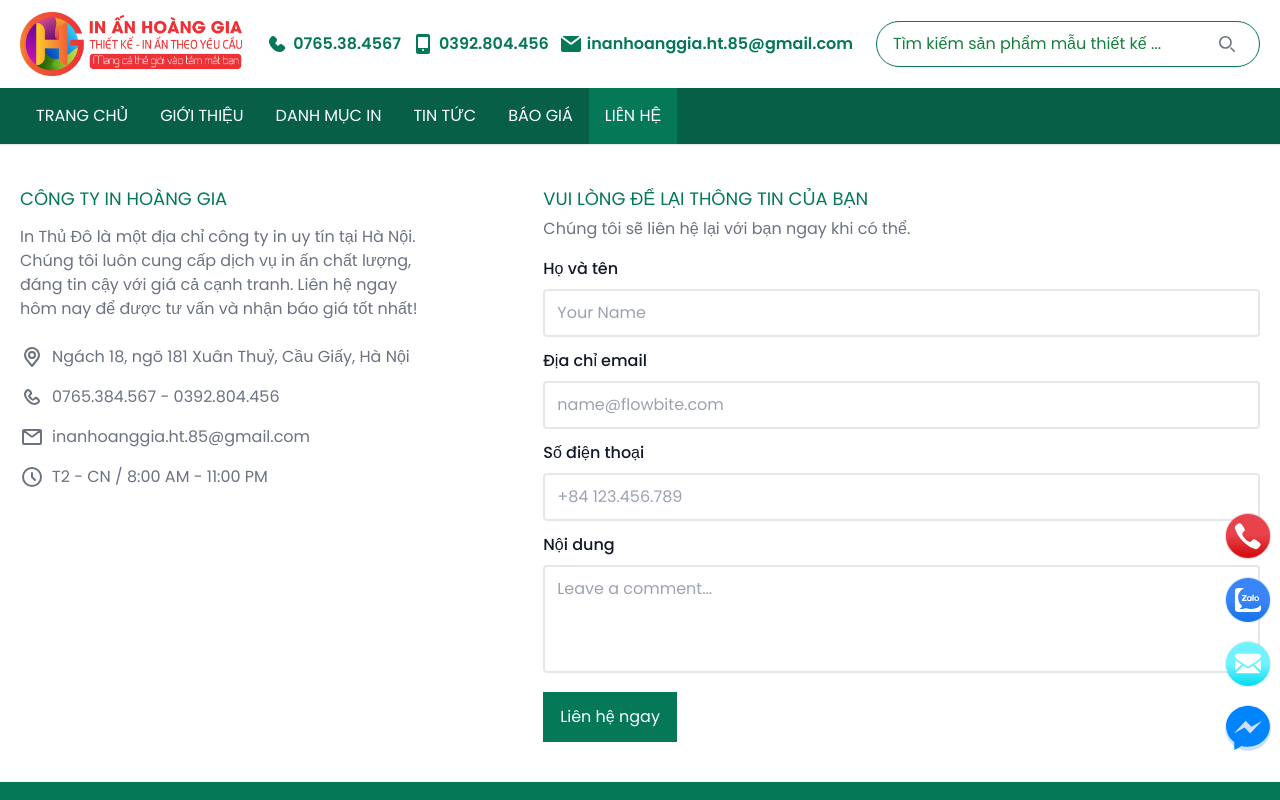
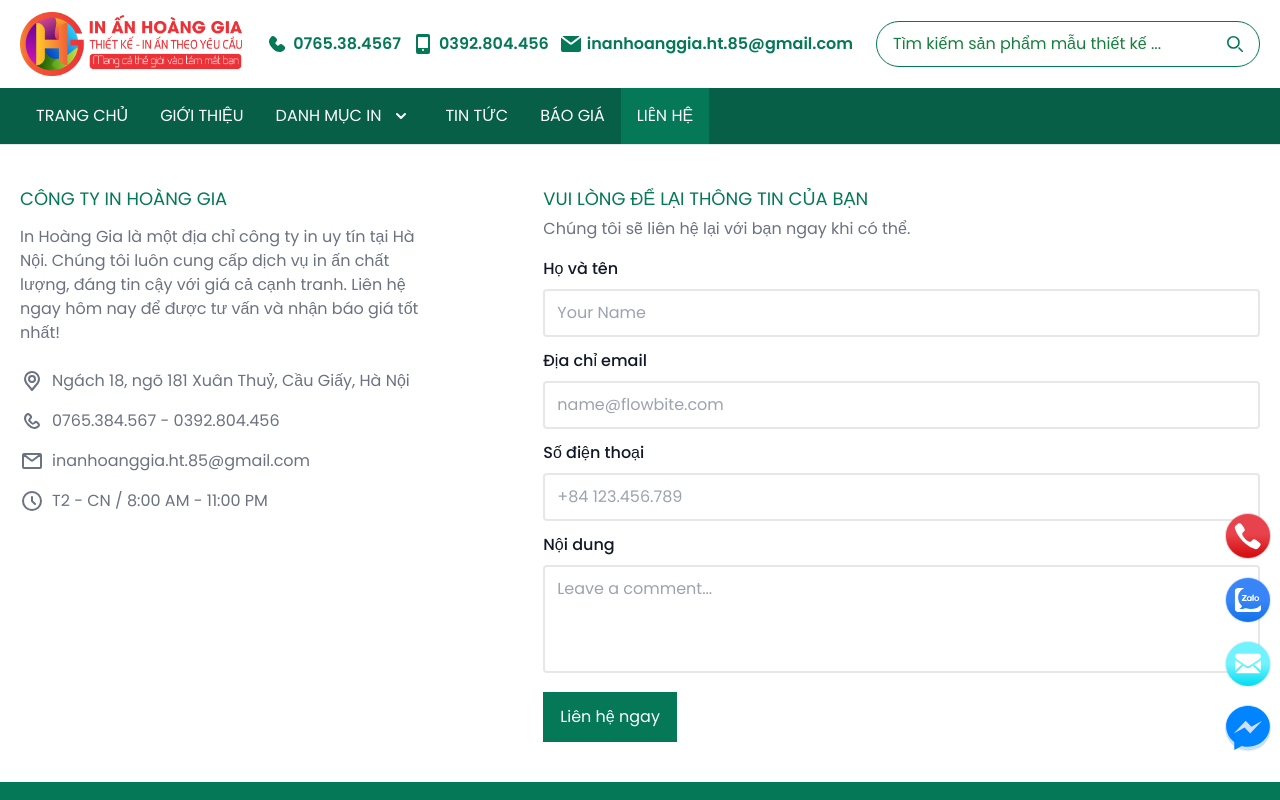
Before and after one commit to trantrungnghia263/inanhoanggia, a React (Create React App) app: page /lien-he in a window 1280 px wide. Shown: the top 800 px of the page. Built offline with nearby package versions, Linux system fonts and the light colour scheme.

Commit message:
update header nnav menu-hamburger contact

```diff
--- a/src/components/Header.js
+++ b/src/components/Header.js
@@ -90,10 +90,10 @@ function Header({ onSearch }) {
             </ul>
             <form
               onSubmit={handleSearchSubmit}
-              className="header__search flex rounded-3xl ps-4 pe-6 bg-white w-96 border border-emerald-700 text-emerald-700"
+              className="header__search flex items-center rounded-3xl ps-4 pe-2 bg-white w-96 border border-emerald-700 text-emerald-700"
             >
               <input
-                className="w-full bg-transparent border-none px-4 py-2.5 ps-0 outline-none text-emerald-700 placeholder-green-700"
+                className="w-full bg-transparent border-none px-4 py-2.5 ps-0 text-emerald-700 placeholder-green-700 focus:outline-none focus:ring-emerald-500 focus:border-emerald-500"
                 type="search"
                 name="search"
                 id="search"
@@ -102,12 +102,12 @@ function Header({ onSearch }) {
                 onChange={handleSearchChange}
               />
               <button
-                className="header__btn-search"
+                className="header__btn-search group w-9 h-8 flex items-center justify-center rounded-full transition duration-300 hover:bg-emerald-700 hover:text-white hover:dark:text-white"
                 aria-label="Search"
                 type="submit"
               >
                 <svg
-                  className="w-4 h-4 text-gray-500 dark:text-gray-400 text-emerald-700"
+                  className="w-4 h-4 dark:text-emerald-700 text-emerald-700 transition duration-300 group-hover:text-white group-hover:dark:text-white"
                   aria-hidden="true"
                   xmlns="http://www.w3.org/2000/svg"
                   fill="none"
@@ -136,7 +136,7 @@ function Header({ onSearch }) {
               <img src={logo} alt="Logo" className="h-10" />
             </div>
             <div
-              className="header__toggle flex items-center justify-center"
+              className="header__toggle w-7 h-7 border flex items-center justify-center"
               onClick={() => setIsOpen(true)}
             >
               <svg
--- a/src/components/MenuHamburger.js
+++ b/src/components/MenuHamburger.js
@@ -1,11 +1,12 @@
 import React, { useState } from "react";
-import { Link } from "react-router-dom";
+import { Link, useLocation } from "react-router-dom";
 
 // IMAGE
 import logo from "../assets/logo/logo.png";
 
 function MenuHamburger({ isOpen, setIsOpen }) {
-  const [activeIndex, setActiveIndex] = useState(null); // State to track the active accordion
+  const location = useLocation();
+  const [activeIndex, setActiveIndex] = useState(null);
 
   const menus = [
     { title: "Trang chủ", link: "/" },
@@ -31,7 +32,7 @@ function MenuHamburger({ isOpen, setIsOpen }) {
   ];
 
   const toggleSubMenu = (index) => {
-    setActiveIndex(activeIndex === index ? null : index); // Toggle submenu visibility
+    setActiveIndex(activeIndex === index ? null : index);
   };
 
   return (
@@ -55,11 +56,11 @@ function MenuHamburger({ isOpen, setIsOpen }) {
               <img src={logo} alt="Logo" className="h-10" />
             </div>
             <div
-              className="menu-hamburger__close flex items-center justify-center"
+              className="menu-hamburger__close w-7 h-7 border flex items-center justify-center"
               onClick={() => setIsOpen(false)}
             >
               <svg
-                className="w-6 h-6 text-gray-500 dark:text-gray-500"
+                className="w-4 h-4 text-gray-500 dark:text-gray-500"
                 aria-hidden="true"
                 xmlns="http://www.w3.org/2000/svg"
                 width="24"
@@ -92,7 +93,11 @@ function MenuHamburger({ isOpen, setIsOpen }) {
                 <div className="flex justify-between items-center">
                   <Link
                     to={item.link}
-                    className="menu-hamburger__link block py-2.5 text-base text-gray-500 font-semibold uppercase"
+                    className={`menu-hamburger__link block py-2.5 text-base font-semibold uppercase ${
+                      location.pathname === item.link
+                        ? "text-emerald-700"
+                        : "text-gray-500"
+                    }`}
                     onClick={() => item.sub_menu && toggleSubMenu(index)}
                   >
                     {item.title}
@@ -132,7 +137,7 @@ function MenuHamburger({ isOpen, setIsOpen }) {
                     {item.sub_menu.map((subItem, subIndex) => (
                       <li
                         key={subIndex}
-                        className="menu-hamburger__sub-item first:pt-3"
+                        className="menu-hamburger__sub-item first:pt-1 last:pb-1"
                         onClick={() => setIsOpen(false)}
                       >
                         <Link
--- a/src/components/Nav.js
+++ b/src/components/Nav.js
@@ -3,79 +3,119 @@ import { useLocation, Link } from "react-router-dom";
 
 function Nav() {
   const location = useLocation();
+  const listNav = [
+    {
+      title: "Trang chủ",
+      link: "/",
+    },
+    {
+      title: "Giới thiệu",
+      link: "/gioi-thieu",
+    },
+    {
+      title: "Danh mục in",
+      link: "/danh-muc-in",
+      sub_menu: [
+        {
+          title: "In bạt hiflex",
+          link: "/danh-muc-in/in-bat-hiflex",
+        },
+        {
+          title: "In băng rôn",
+          link: "/danh-muc-in/in-bang-ron",
+        },
+        {
+          title: "In decal ô tô",
+          link: "/danh-muc-in/in-decal-o-to",
+        },
+        {
+          title: "In decal PP",
+          link: "/danh-muc-in/in-decal-pp",
+        },
+        {
+          title: "In backlit",
+          link: "/danh-muc-in/in-backlit",
+        },
+        {
+          title: "In lụa canvas",
+          link: "/danh-muc-in/in-lua-canvas",
+        },
+      ],
+    },
+    {
+      title: "Tin tức",
+      link: "/tin-tuc",
+    },
+    {
+      title: "Báo giá",
+      link: "/bao-gia",
+    },
+    {
+      title: "Liên hệ",
+      link: "/lien-he",
+    },
+  ];
 
   return (
     <div className="nav">
       <ul className="nav__list flex">
+        {listNav.map((item, index) => (
           <li
-          className={`nav__item px-4 py-4 transition duration-150 hover:bg-emerald-700 ${
-            location.pathname === "/" ? "bg-emerald-700" : ""
+            className={`nav__item px-4 py-4 group relative transition duration-150 hover:bg-emerald-700 ${
+              location.pathname === item.link ? "bg-emerald-700" : ""
             }`}
+            key={index}
           >
-          <Link to="/" className="nav__link text-base uppercase text-white">
-            Trang chủ
+            <Link
+              to={item.link}
+              className="nav__link text-base uppercase text-white flex items-center gap-2"
+            >
+              <p> {item.title}</p>
+              {item.sub_menu ? (
+                <div className="nav__icon flex items-center justify-center">
+                  <svg
+                    className="w-6 h-6 text-white dark:text-white transition duration-300 group-hover:rotate-180"
+                    aria-hidden="true"
+                    xmlns="http://www.w3.org/2000/svg"
+                    width="24"
+                    height="24"
+                    fill="none"
+                    viewBox="0 0 24 24"
+                  >
+                    <path
+                      stroke="currentColor"
+                      strokeLinecap="round"
+                      strokeLinejoin="round"
+                      strokeWidth="2"
+                      d="m8 10 4 4 4-4"
+                    />
+                  </svg>
+                </div>
+              ) : (
+                ""
+              )}
+              {item.sub_menu && (
+                <ul className="nav__sub-menu w-full absolute top-full left-0 z-10 opacity-0 translate-y-20 transition duration-300 group-hover:opacity-100 group-hover:translate-y-0">
+                  {item.sub_menu.map((sub, index) => (
+                    <li
+                      className={`nav__item px-4 py-2 transition duration-150 bg-emerald-700 hover:bg-emerald-800 ${
+                        location.pathname === item.link ? "bg-emerald-800" : ""
+                      }`}
+                      key={index}
+                    >
+                      <Link
+                        to={sub.link}
+                        className="nav__link text-sm uppercase text-white"
+                      >
+                        {sub.title}
                       </Link>
                     </li>
-        <li
-          className={`nav__item px-4 py-4 transition duration-150 hover:bg-emerald-700 ${
-            location.pathname === "/gioi-thieu" ? "bg-emerald-700" : ""
-          }`}
-        >
-          <Link
-            to="/gioi-thieu"
-            className="nav__link text-base uppercase text-white"
-          >
-            Giới thiệu
+                  ))}
+                </ul>
+              )}
             </Link>
           </li>
-        <li
-          className={`nav__item px-4 py-4 transition duration-150 hover:bg-emerald-700 ${
-            location.pathname === "/danh-muc-in" ? "bg-emerald-700" : ""
-          }`}
-        >
-          <Link
-            to="/danh-muc-in"
-            className="nav__link text-base uppercase text-white"
-          >
-            Danh mục in
-          </Link>
-        </li>
-        <li
-          className={`nav__item px-4 py-4 transition duration-150 hover:bg-emerald-700 ${
-            location.pathname === "/tin-tuc" ? "bg-emerald-700" : ""
-          }`}
-        >
-          <Link
-            to="/tin-tuc"
-            className="nav__link text-base uppercase text-white"
-          >
-            Tin tức
-          </Link>
-        </li>
-        <li
-          className={`nav__item px-4 py-4 transition duration-150 hover:bg-emerald-700 ${
-            location.pathname === "/bao-gia" ? "bg-emerald-700" : ""
-          }`}
-        >
-          <Link
-            to="/bao-gia"
-            className="nav__link text-base uppercase text-white"
-          >
-            Báo giá
-          </Link>
-        </li>
-        <li
-          className={`nav__item px-4 py-4 transition duration-150 hover:bg-emerald-700 ${
-            location.pathname === "/lien-he" ? "bg-emerald-700" : ""
-          }`}
-        >
-          <Link
-            to="/lien-he"
-            className="nav__link text-base uppercase text-white"
-          >
-            Liên hệ
-          </Link>
-        </li>
+        ))}
       </ul>
     </div>
   );
--- a/src/routers/Contact.js
+++ b/src/routers/Contact.js
@@ -119,9 +119,9 @@ function Contact() {
               CÔNG TY IN HOÀNG GIA
             </h3>
             <p className="text-base text-gray-500 pt-3">
-              In Thủ Đô là một địa chỉ công ty in uy tín tại Hà Nội. Chúng tôi
-              luôn cung cấp dịch vụ in ấn chất lượng, đáng tin cậy với giá cả
-              cạnh tranh. Liên hệ ngay hôm nay để được tư vấn và nhận báo giá
+              In Hoàng Gia là một địa chỉ công ty in uy tín tại Hà Nội. Chúng
+              tôi luôn cung cấp dịch vụ in ấn chất lượng, đáng tin cậy với giá
+              cả cạnh tranh. Liên hệ ngay hôm nay để được tư vấn và nhận báo giá
               tốt nhất!
             </p>
             <ul className="contact__list pt-4">
```
Also changed, not shown: public/data/blogs.json (+3 -3 lines). Lines whose indentation alone changed are shown as unchanged.
